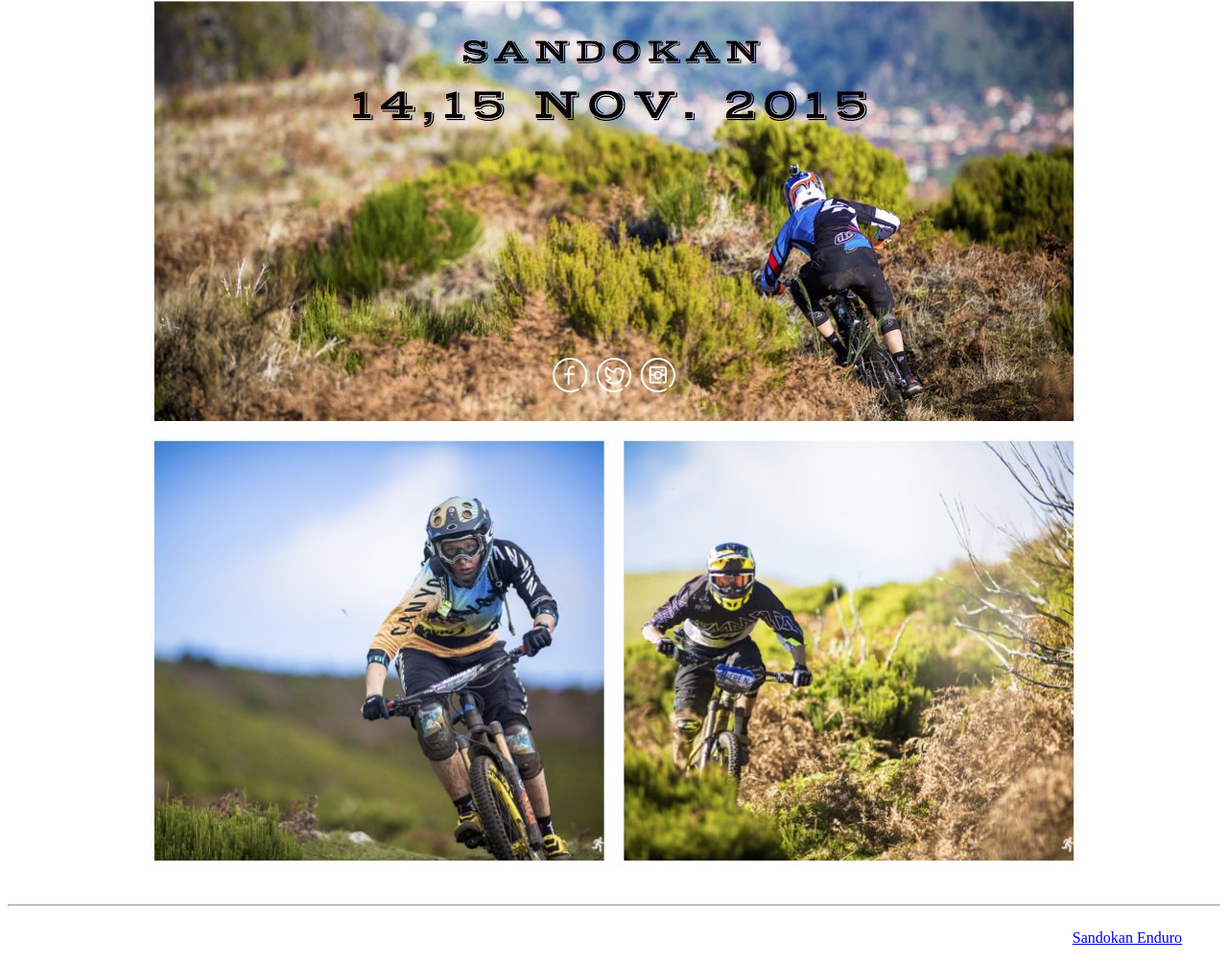
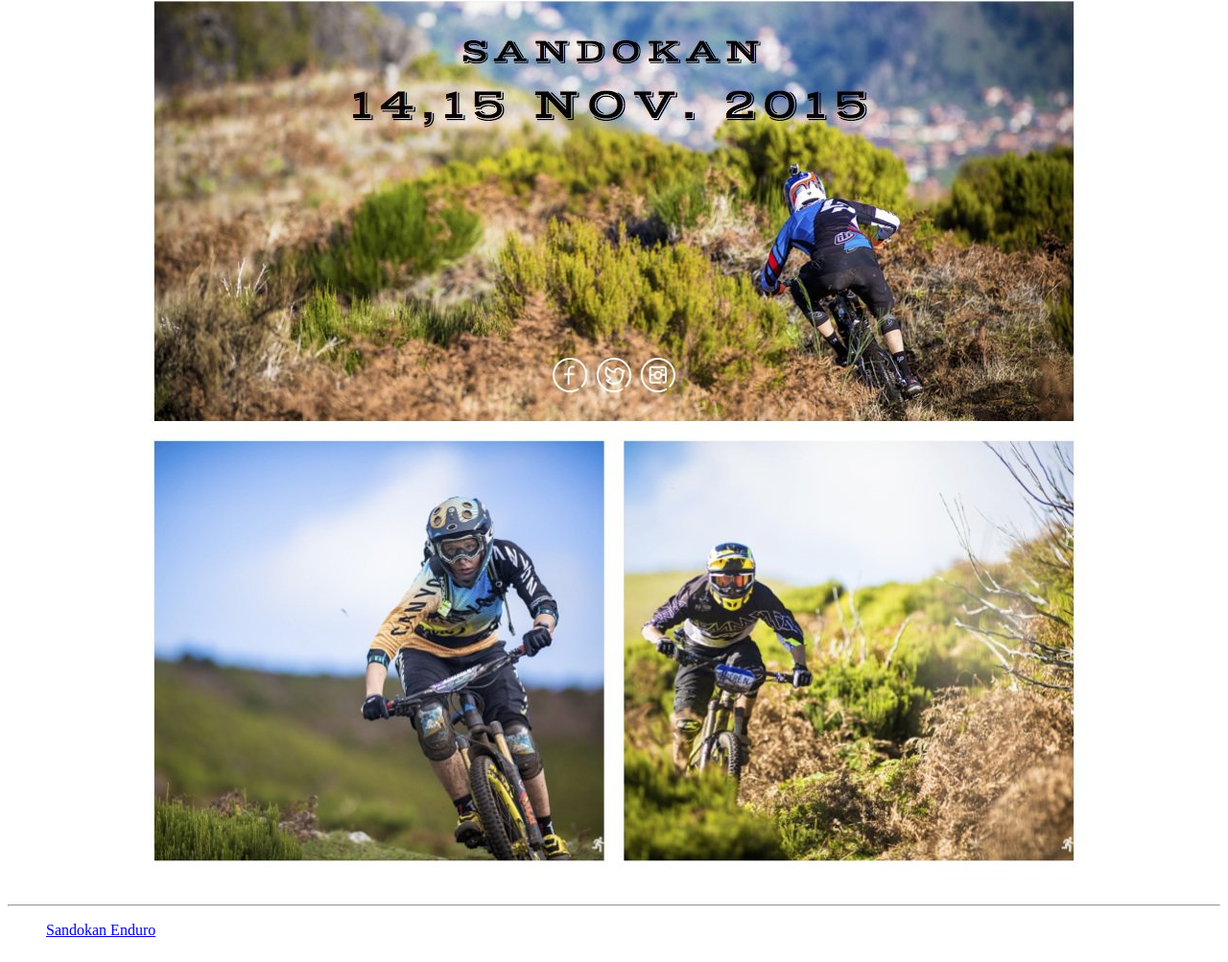
Before and after one commit to sandokanenduro/sandokanenduro.github.io, a plain HTML site: page index.html in a window 1280 px wide. Shown: the part 1900-2903 px from the top of the page at 96% size. Drawn offline with Linux system fonts and the light colour scheme.

```diff
--- a/index.html
+++ b/index.html
@@ -31,7 +31,7 @@
     </h1>
     <hr>
     <footer>
-        <div class="fb-page pull-right" data-href="https://www.facebook.com/sandokanenduro" data-width="500" data-small-header="false" data-adapt-container-width="true" data-hide-cover="false" data-show-facepile="true" data-show-posts="true"><div class="fb-xfbml-parse-ignore"><blockquote cite="https://www.facebook.com/sandokanenduro"><a href="https://www.facebook.com/sandokanenduro">Sandokan Enduro</a></blockquote></div></div>
+        <div class="fb-page" data-href="https://www.facebook.com/sandokanenduro" data-width="500" data-small-header="false" data-adapt-container-width="true" data-hide-cover="false" data-show-facepile="true" data-show-posts="true"><div class="fb-xfbml-parse-ignore"><blockquote cite="https://www.facebook.com/sandokanenduro"><a href="https://www.facebook.com/sandokanenduro">Sandokan Enduro</a></blockquote></div></div>
     </footer>
 </body>
 </html>
```
